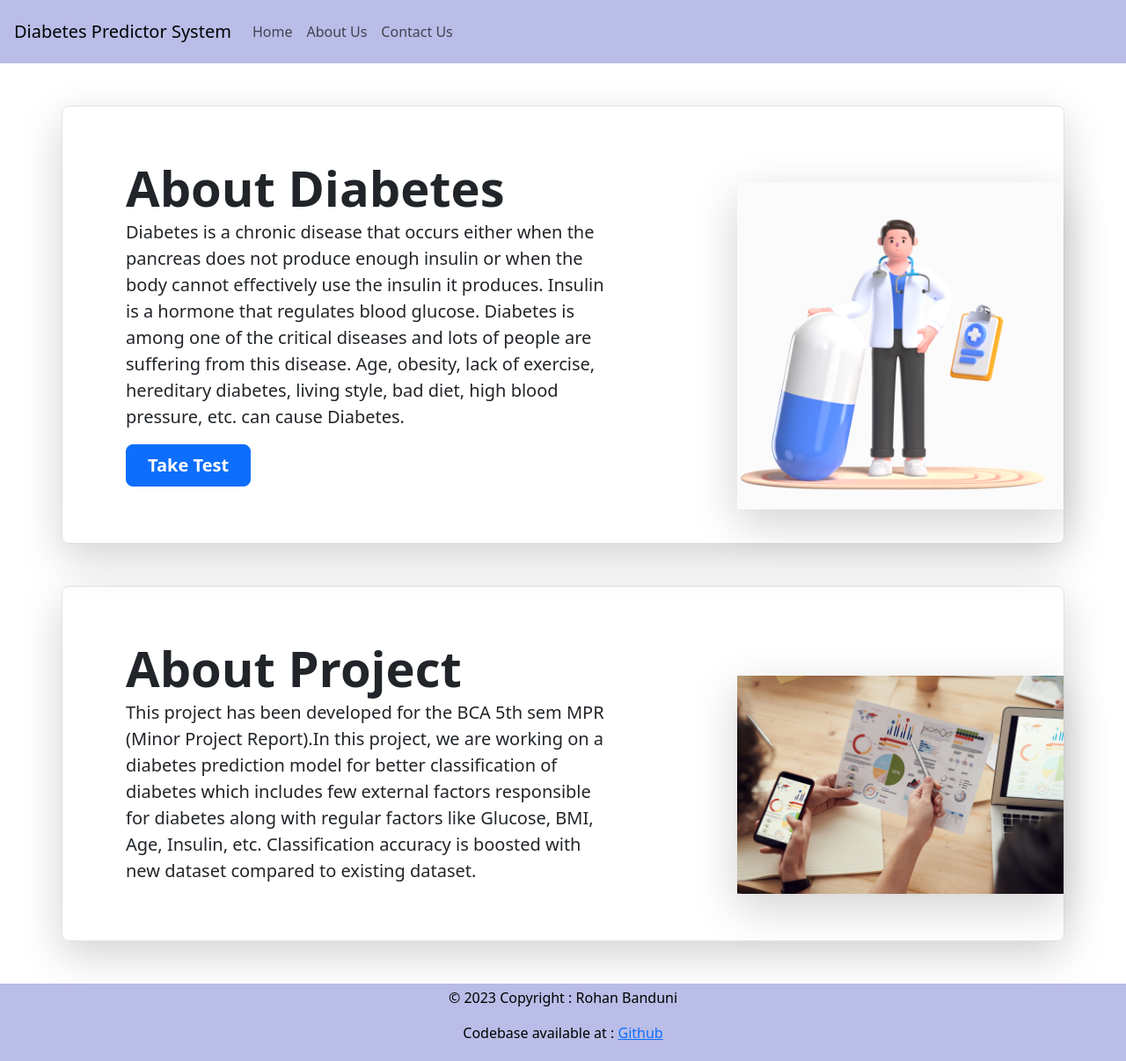
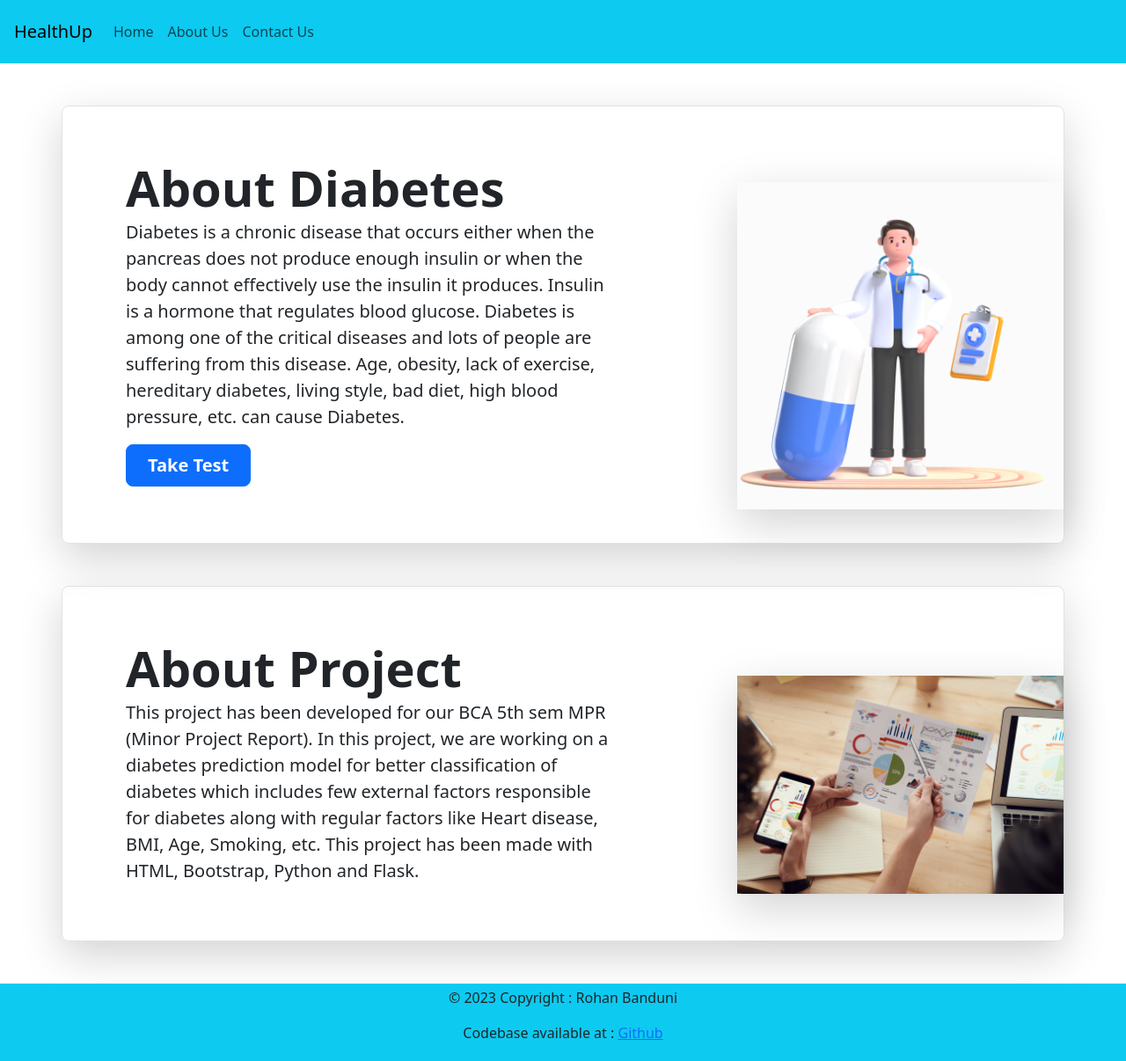
Before and after one commit to rohanbanduni/BCA-5th-sem-MPR, a Flask app: page / in a window 1280 px wide. Shown: the whole page at 88% size. Run offline with Flask 3, Linux system fonts and the light colour scheme.

Commit message:
Update index.html

```diff
--- a/templates/index.html
+++ b/templates/index.html
@@ -14,9 +14,8 @@
 
 
   <div>
-    <nav class="navbar navbar-expand-lg p-3 " style="color: white;
-    background-color: rgba(172, 175, 226, 0.823);">
-      <a class="navbar-brand" href="#">Diabetes Predictor System</a>
+    <nav class="navbar navbar-expand-lg p-3 bg-info">
+      <a class="navbar-brand" href="#">HealthUp</a>
       <button class="navbar-toggler" type="button" data-bs-toggle="collapse" data-bs-target="#navbarNavAltMarkup"
         aria-controls="navbarNavAltMarkup" aria-expanded="false" aria-label="Toggle navigation">
         <span class="navbar-toggler-icon"></span>
@@ -72,9 +71,8 @@
       <div class="col-lg-7 p-3 p-lg-5 pt-lg-3">
         <h1 class="display-4 fw-bold lh-1">About Project</h1>
         <p class="lead">
-          This project has been developed for the BCA 5th sem MPR (Minor Project Report).In this project, we are working on a diabetes prediction model for better classification of diabetes which includes few external factors responsible for diabetes along with regular factors like Glucose, BMI, Age, Insulin, etc. Classification accuracy is boosted with new dataset compared to existing dataset.
+          This project has been developed for our BCA 5th sem MPR (Minor Project Report). In this project, we are working on a diabetes prediction model for better classification of diabetes which includes few external factors responsible for diabetes along with regular factors like Heart disease, BMI, Age, Smoking, etc. This project has been made with HTML, Bootstrap, Python and Flask.
         </p>
-
       </div>
       <div class="col-lg-4 offset-lg-1 p-0 overflow-hidden shadow-lg">
         <img
@@ -88,9 +86,8 @@
   </div>
 
 
-    <footer class="bottom-0">
-      <div class="text-center p-1" style="color: black;
-      background-color: rgba(172, 175, 226, 0.823);">
+  <footer class="bg-info">
+    <div class="text-center p-1">
      <p>© 2023 Copyright : Rohan Banduni</p>
      <p>Codebase available at : <a href="https://github.com/alnishantsingh/mpr">Github</a></p>
     </div>
```
Lines whose indentation alone changed are shown as unchanged.
